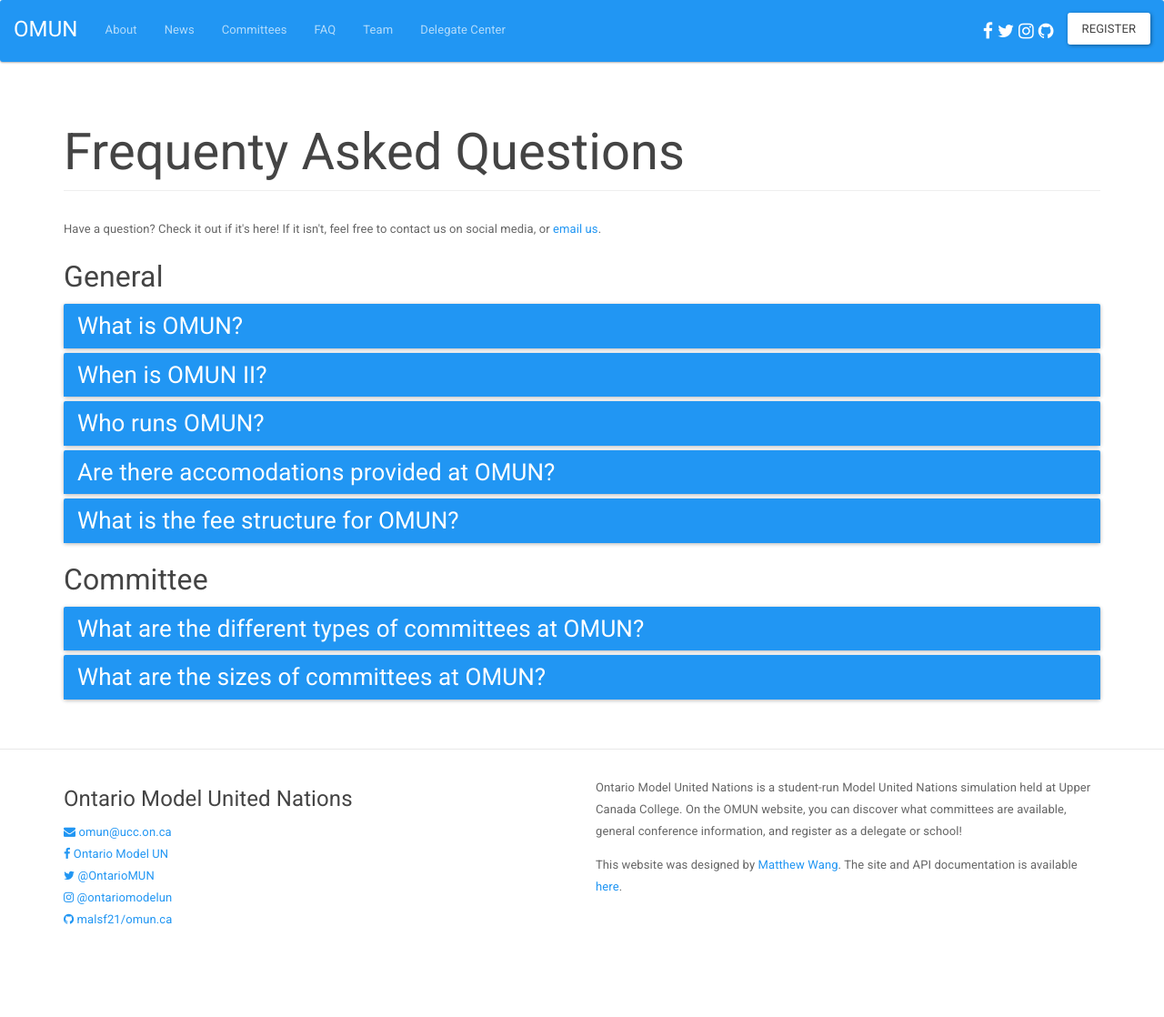
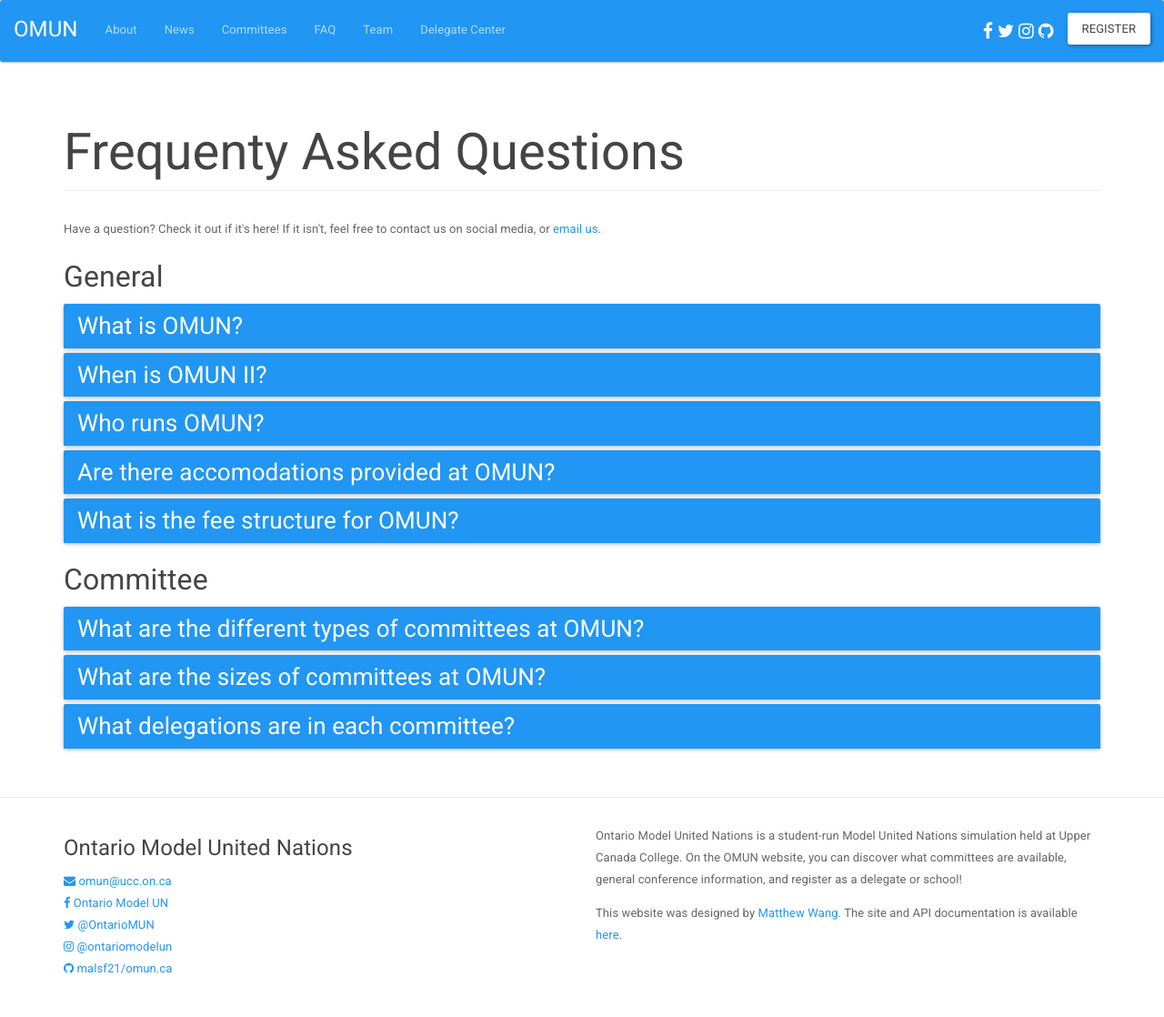
Before and after one commit to malsf21/omun.ca, a Jekyll site: the page built from faq.html, in a window 1280 px wide. Shown: the whole page at 91% size. Built offline with Jekyll 4.4.1, drawn with Linux system fonts in a browser that asks for light colours; before the commit the page ends 1065 px from its top, so only the background shows below that.

```diff
--- a/_committees/index.html
+++ b/_committees/index.html
@@ -18,7 +18,7 @@ type: info
   </div>
   <p class="lead">Committees are the core of Model UN: each committee represents a UN body or another organisation, where each delegate will participate in. Each committee will have a set of topics or goals, that as a group, the committee wants to work towards reaching. </p>
   <p class="lead">Here, you can see all the committees that will be available at OMUN II! You can click on each invidivual committee to find out more about it, including a brief description, topics, and background guide/position paper information.</p>
-  <p>
+  <p class="lead">
     Looking for a country matrix? View it <a href="{{site.baseurl}}/files/country_matrix.pdf">here.</a>
   </p>
   <table class="table" data-toggle="table">
--- a/_data/faq.yml
+++ b/_data/faq.yml
@@ -32,3 +32,8 @@ committeesizes:
   type: committee
   question: What are the sizes of committees at OMUN?
   answer: "Each individual committee will have a different committee size, which you can find on our committee page."
+
+committeeassign:
+  type: committee
+  question: What delegations are in each committee?
+  answer: "You can find our country matrix [here](/files/country_matrix.pdf)."
```
